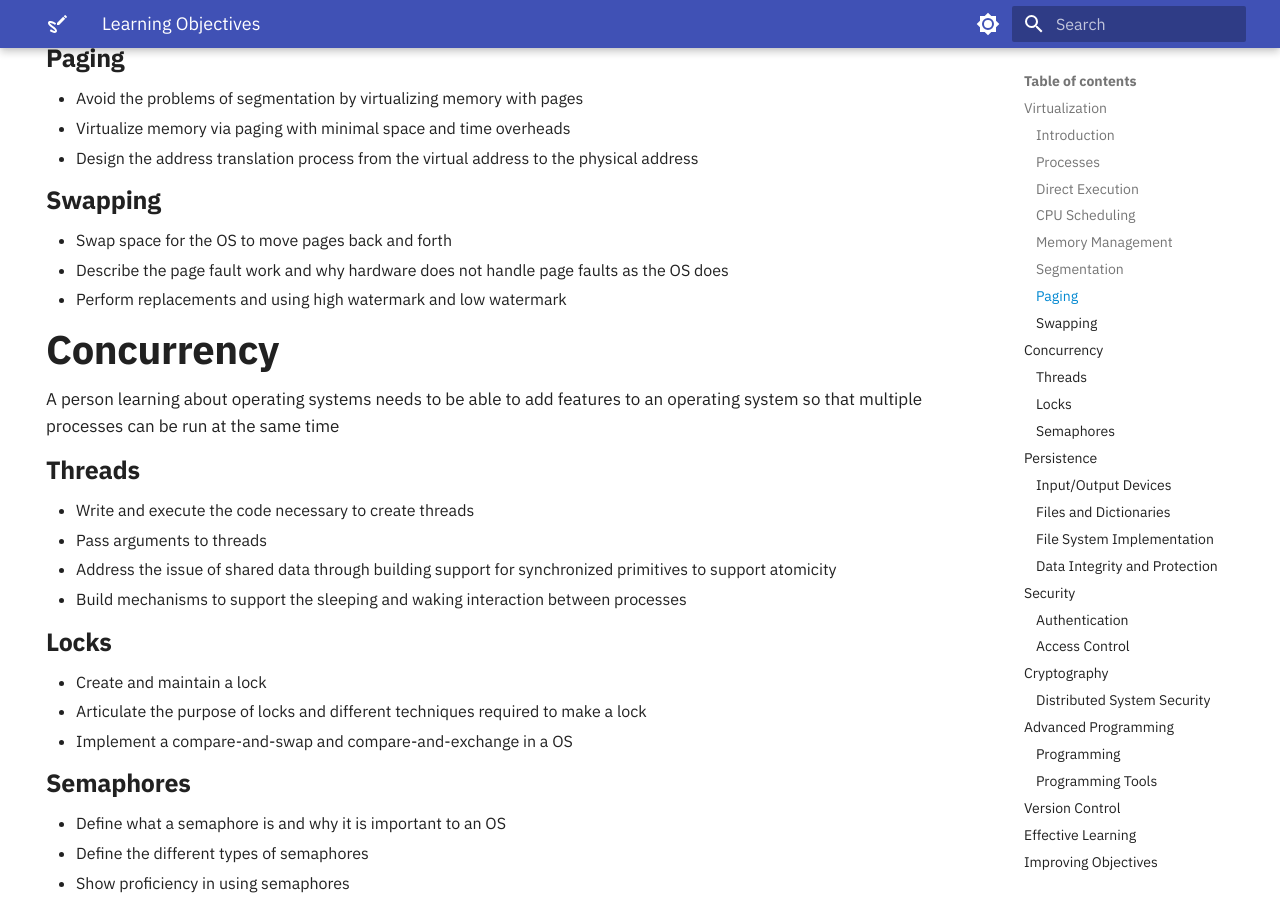
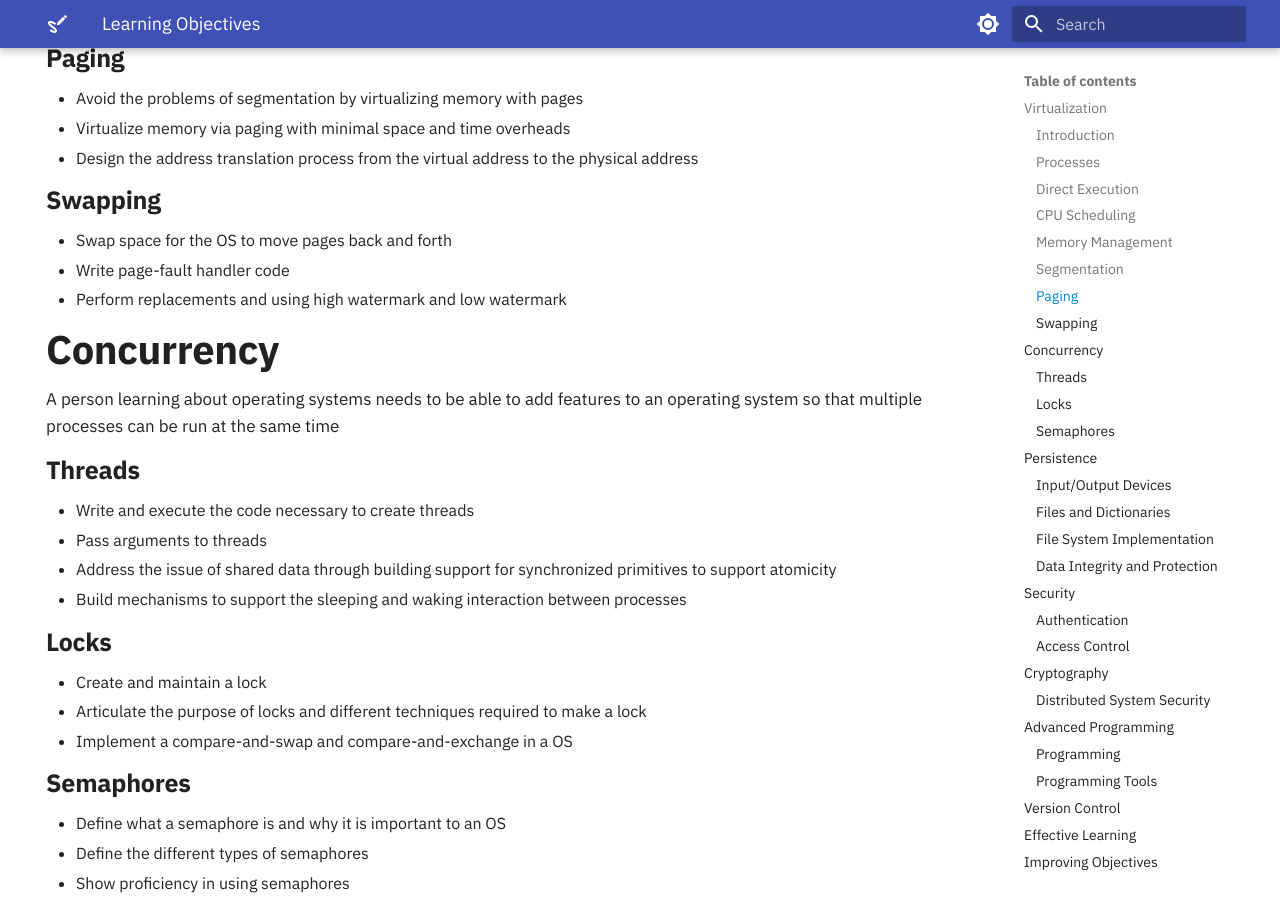
Before and after one commit to OS-Sketch/www.os-sketch.com, an MkDocs documentation site: the page built from docs/operating-systems/learning-objectives.md, in a window 1280 px wide and 900 px high, scrolled down 1209 px. Built offline with MkDocs 1.6.1 and Material for MkDocs 9.7.7, drawn with Linux system fonts in a browser that asks for light colours.

Commit message:
docs: Revise Swapping

```diff
--- a/docs/operating-systems/learning-objectives.md
+++ b/docs/operating-systems/learning-objectives.md
@@ -74,7 +74,7 @@ A person learning about operating systems needs to be able to know that *virtual
 ### Swapping
 
 - Swap space for the OS to move pages back and forth
-- Describe the page fault work and why hardware does not handle page faults as the OS does
+- Write page-fault handler code
 - Perform replacements and using high watermark and low watermark
 
 ## Concurrency
```
